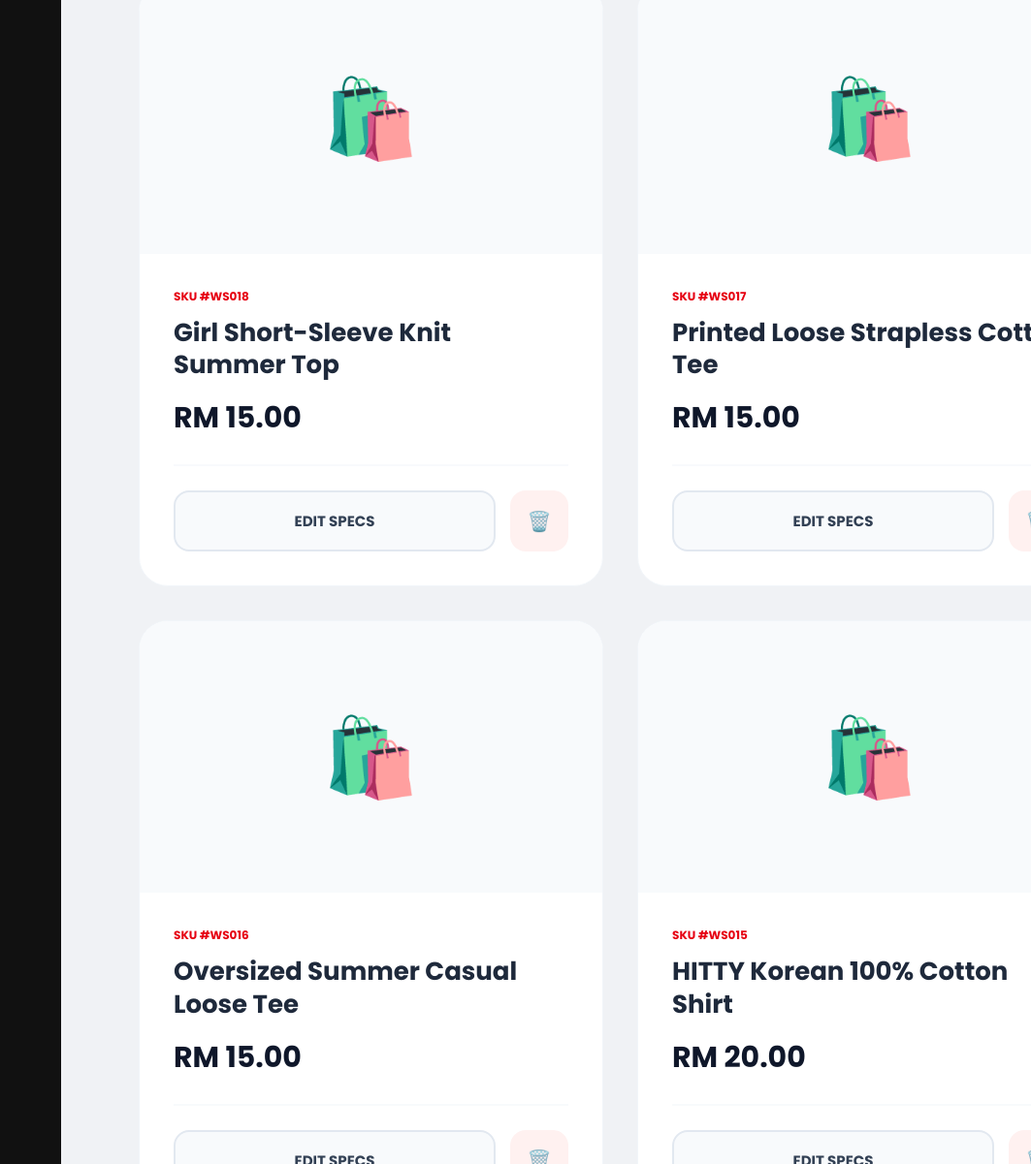
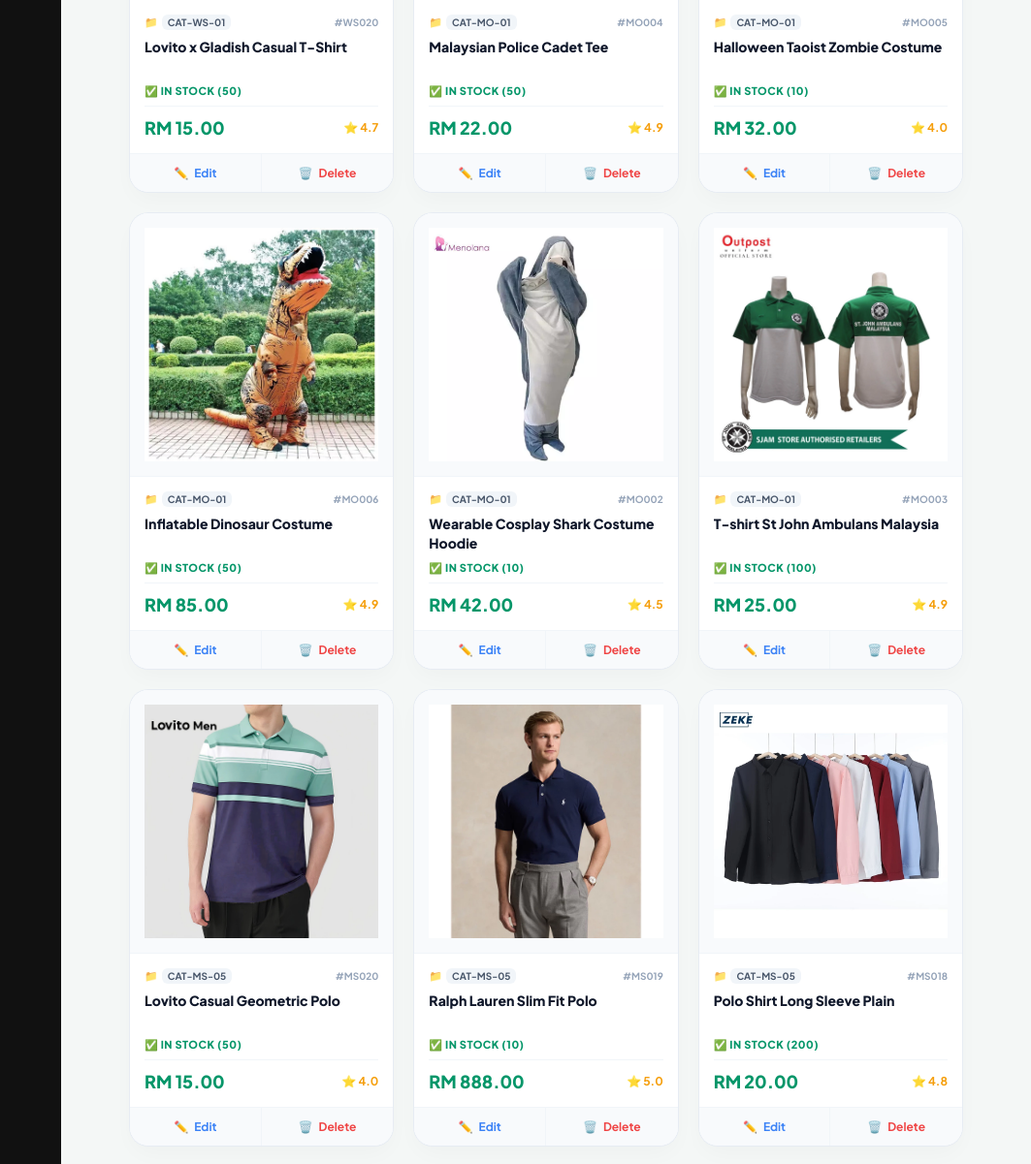
Before and after one commit to LLZ17/Online-Shopping-Plateform, a PHP site: page /admin/product_crud.php in a window 1280 px wide. Shown: the part 1155-2356 px from the top of the page at 97% size, without its empty margins (217-1280 px from the left). Run offline with PHP 8.4, Linux system fonts and the light colour scheme; a user stored in the database is signed in; data comes from the database, SQL or seed files in the repository.

Commit message:
product crud

```diff
--- a/admin/product_crud.php
+++ b/admin/product_crud.php
@@ -1,36 +1,42 @@
 <?php
-// TEE DE YONG's Part: Product CRUD (Max RM Restored + Enlarged UI)
+// TEE DE YONG's Part: Product Management (Grid Card Edition + Refresh Button)
 ini_set('display_errors', 1);
 error_reporting(E_ALL);
 
 require_once __DIR__ . '/../includes/db.php';
 
-$search    = $_GET['search'] ?? '';
+// 强大的搜索与价格过滤逻辑
+$whereConditions = ["1=1"];
+$params = [];
+
+$search = $_GET['search'] ?? '';
 $min_price = $_GET['min_price'] ?? '';
-$max_price = $_GET['max_price'] ?? ''; // 💡 确保接收 Max 参数
-$page      = isset($_GET['page']) ? max(1, (int)$_GET['page']) : 1;
-$limit     = 6;
+$max_price = $_GET['max_price'] ?? '';
 
-$where = "1=1";
-$params = [];
-if ($search !== '') { $where .= " AND name LIKE ?"; $params[] = "%$search%"; }
-if ($min_price !== '') { $where .= " AND price >= ?"; $params[] = (float)$min_price; }
-if ($max_price !== '') { $where .= " AND price <= ?"; $params[] = (float)$max_price; }
+if (!empty($search)) {
+    $whereConditions[] = "(name LIKE ? OR product_id LIKE ?)";
+    $params[] = "%$search%";
+    $params[] = "%$search%";
+}
+if ($min_price !== '') {
+    $whereConditions[] = "price >= ?";
+    $params[] = $min_price;
+}
+if ($max_price !== '') {
+    $whereConditions[] = "price <= ?";
+    $params[] = $max_price;
+}
 
-$offset = ($page - 1) * $limit;
+$whereSQL = implode(" AND ", $whereConditions);
 
 try {
-    $stmtTotal = $pdo->prepare("SELECT COUNT(*) FROM products WHERE $where");
-    $stmtTotal->execute($params);
-    $totalProducts = $stmtTotal->fetchColumn();
-    $totalPages = ceil($totalProducts / $limit);
-
-    $sql = "SELECT * FROM products WHERE $where ORDER BY product_id DESC LIMIT $limit OFFSET $offset";
+    $sql = "SELECT * FROM products WHERE $whereSQL ORDER BY created_at DESC";
     $stmt = $pdo->prepare($sql);
     $stmt->execute($params);
-    $products = $stmt->fetchAll();
+    $products = $stmt->fetchAll(PDO::FETCH_ASSOC);
 } catch (PDOException $e) {
-    die("<div style='padding:20px; color:red;'>Error: " . $e->getMessage() . "</div>");
+    $products = [];
+    $errorMsg = "Database Error: " . $e->getMessage();
 }
 
 $admin_head = __DIR__ . '/../includes/_admin_head.php';
@@ -38,99 +44,258 @@ if (file_exists($admin_head)) { include $admin_head; }
 ?>
 
 <style>
+    @import url('https://fonts.googleapis.com/css2?family=Plus+Jakarta+Sans:wght@500;600;700;800;900&display=swap');
+
     .page-title-box { display: none !important; }
-    html, body { background: #f0f2f5 !important; }
 
-    .main-container { max-width: 1400px; margin: 40px auto; padding: 0 30px; }
+    @keyframes fadeInUp {
+        from { opacity: 0; transform: translateY(15px); }
+        to { opacity: 1; transform: translateY(0); }
+    }
 
-    .top-bar { display: flex; justify-content: space-between; align-items: center; margin-bottom: 40px; }
-    .top-bar h1 { font-size: 40px; font-weight: 900; color: #111; margin: 0; letter-spacing: -2px; }
-    .btn-add-pro { background: #e60012; color: white; padding: 16px 32px; border-radius: 16px; font-weight: 800; text-decoration: none; box-shadow: 0 10px 20px rgba(230,0,18,0.2); font-size: 16px; }
+    .inventory-container {
+        width: 100%; box-sizing: border-box; padding: 20px;
+        font-family: 'Plus Jakarta Sans', system-ui, sans-serif;
+        animation: fadeInUp 0.5s ease-out forwards;
+    }
 
-    /* 💡 重新优化的过滤栏布局 */
-    .filter-card { background: white; padding: 25px; border-radius: 24px; box-shadow: 0 4px 15px rgba(0,0,0,0.03); margin-bottom: 40px; display: flex; gap: 15px; align-items: center; }
-    .input-pro { padding: 16px 20px; border: 2px solid #edf2f7; border-radius: 14px; font-weight: 600; font-size: 15px; outline: none; transition: 0.3s; }
-    .input-pro:focus { border-color: #e60012; background: #fff; }
+    .page-header { margin-bottom: 25px; display: flex; justify-content: space-between; align-items: center; flex-wrap: wrap; gap: 15px; }
+    .page-header h1 { font-size: 32px; font-weight: 900; color: #0f172a; letter-spacing: -1px; margin: 0; }
 
-    /* 搜索框占大头，Min/Max 占小头 */
-    .search-field { flex: 3; }
-    .price-field { flex: 1; min-width: 120px; }
+    /* 💡 新增的 Refresh 按钮样式 */
+    .btn-refresh {
+        background: #ffffff; color: #334155;
+        padding: 10px 16px; border-radius: 12px; text-decoration: none; font-weight: 800;
+        font-size: 13px; transition: all 0.3s ease; border: 1px solid #cbd5e1;
+        display: inline-flex; align-items: center; gap: 6px; box-shadow: 0 4px 6px -1px rgba(0,0,0,0.05);
+        white-space: nowrap; cursor: pointer;
+    }
+    .btn-refresh:hover {
+        background: #f1f5f9; color: #0f172a; border-color: #94a3b8;
+        transform: translateY(-2px); box-shadow: 0 8px 15px -3px rgba(0,0,0,0.08);
+    }
+    .icon-spin { transition: transform 0.5s ease; display: inline-block; }
+    .btn-refresh:hover .icon-spin { transform: rotate(180deg); }
 
-    .btn-search { background: #111; color: white; padding: 16px 40px; border-radius: 14px; font-weight: 800; border: none; cursor: pointer; font-size: 16px; transition: 0.3s; }
-    .btn-search:hover { background: #333; }
+    /* 红色的 New Product 按钮 */
+    .btn-add-product {
+        background: linear-gradient(135deg, #ef4444 0%, #dc2626 100%); color: #ffffff;
+        padding: 10px 20px; border-radius: 12px; text-decoration: none; font-weight: 800;
+        font-size: 13px; transition: all 0.3s ease; border: 1px solid #ef4444;
+        display: inline-flex; align-items: center; gap: 8px; box-shadow: 0 8px 15px -4px rgba(239, 68, 68, 0.4);
+        white-space: nowrap;
+    }
+    .btn-add-product:hover { transform: translateY(-2px); box-shadow: 0 12px 20px -4px rgba(239, 68, 68, 0.5); color: #ffffff; }
 
-    .product-grid { display: grid; grid-template-columns: 1fr 1fr; gap: 35px; margin-bottom: 50px; }
-    .product-card { background: white; border-radius: 30px; overflow: hidden; border: 1px solid #f1f5f9; transition: 0.4s; display: flex; flex-direction: column; }
-    .product-card:hover { transform: translateY(-8px); box-shadow: 0 25px 50px rgba(0,0,0,0.08); }
+    .filter-card {
+        background: #ffffff; border-radius: 20px; padding: 20px; margin-bottom: 25px;
+        box-shadow: 0 10px 30px -10px rgba(0,0,0,0.05); border: 1px solid rgba(226, 232, 240, 0.8);
+        display: flex; flex-wrap: wrap; gap: 15px; align-items: center;
+    }
+    .filter-input {
+        padding: 12px 18px; border-radius: 12px; border: 1px solid #e2e8f0; font-size: 14px;
+        font-family: inherit; font-weight: 600; color: #334155; outline: none; transition: border-color 0.3s;
+    }
+    .filter-input:focus { border-color: #3b82f6; box-shadow: 0 0 0 3px rgba(59, 130, 246, 0.1); }
+    .input-search { flex-grow: 1; min-width: 250px; }
+    .input-price { width: 120px; }
 
-    .img-area { height: 280px; background: #f8fafc; overflow: hidden; }
-    .img-area img { width: 100%; height: 100%; object-fit: cover; }
+    .btn-filter {
+        background: #0f172a; color: #ffffff; padding: 12px 30px; border-radius: 12px;
+        font-weight: 800; font-size: 14px; cursor: pointer; border: none; font-family: inherit;
+        transition: all 0.3s ease; text-transform: uppercase; letter-spacing: 0.5px;
+    }
+    .btn-filter:hover { background: #334155; transform: translateY(-1px); box-shadow: 0 5px 15px rgba(15, 23, 42, 0.3); }
+    .btn-reset {
+        background: #f1f5f9; color: #64748b; padding: 12px 20px; border-radius: 12px;
+        font-weight: 800; font-size: 14px; cursor: pointer; border: 1px solid #e2e8f0;
+        text-decoration: none; display: inline-flex; align-items: center; transition: all 0.3s;
+    }
+    .btn-reset:hover { background: #e2e8f0; color: #0f172a; }
 
-    .info-area { padding: 35px; flex: 1; display: flex; flex-direction: column; }
-    .item-id { font-size: 12px; font-weight: 900; color: #e60012; margin-bottom: 12px; }
-    .item-title { font-size: 26px; font-weight: 800; color: #1e293b; margin: 0 0 15px 0; line-height: 1.3; }
-    .item-price { font-size: 30px; font-weight: 900; color: #0f172a; margin-bottom: 25px; }
+    /* 商品网格布局 (4 列) */
+    .product-grid {
+        display: grid;
+        grid-template-columns: repeat(4, 1fr);
+        gap: 20px;
+        width: 100%;
+    }
 
-    .action-row { display: flex; gap: 15px; margin-top: auto; padding-top: 25px; border-top: 2px solid #f8fafc; }
-    .btn-edit { flex: 1; text-align: center; padding: 18px; background: #f8fafc; color: #334155; border-radius: 16px; text-decoration: none; font-weight: 800; font-size: 15px; border: 2px solid #e2e8f0; }
-    .btn-edit:hover { background: #e60012; color: #fff; border-color: #e60012; }
-    .btn-del { width: 60px; display: flex; align-items: center; justify-content: center; background: #fff1f0; color: #ef4444; border-radius: 16px; text-decoration: none; font-size: 20px; }
+    @media (max-width: 1400px) { .product-grid { grid-template-columns: repeat(3, 1fr); } }
+    @media (max-width: 1100px) { .product-grid { grid-template-columns: repeat(2, 1fr); } }
+    @media (max-width: 600px) { .product-grid { grid-template-columns: 1fr; } }
 
-    .pagination { display: flex; justify-content: center; align-items: center; gap: 12px; padding-bottom: 60px; }
-    .page-btn { min-width: 55px; height: 55px; display: flex; align-items: center; justify-content: center; background: white; border-radius: 16px; text-decoration: none; font-weight: 800; font-size: 18px; border: 2px solid #edf2f7; transition: 0.3s; }
-    .page-btn.active { background: #e60012; color: white; border-color: #e60012; box-shadow: 0 10px 20px rgba(230,0,18,0.2); }
+    .product-card {
+        background: #ffffff; border-radius: 20px; box-shadow: 0 10px 25px -5px rgba(0,0,0,0.03);
+        border: 1px solid rgba(226, 232, 240, 0.8); overflow: hidden;
+        display: flex; flex-direction: column; transition: all 0.3s ease;
+    }
+    .product-card:hover {
+        transform: translateY(-5px); box-shadow: 0 20px 40px -10px rgba(0,0,0,0.08);
+        border-color: rgba(59, 130, 246, 0.3);
+    }
+
+    .card-image-wrapper {
+        width: 100%; padding-top: 100%; position: relative;
+        background: #f8fafc; border-bottom: 1px solid #f1f5f9;
+    }
+    .card-img {
+        position: absolute; top: 0; left: 0; width: 100%; height: 100%;
+        object-fit: contain; padding: 15px; box-sizing: border-box;
+    }
+
+    .card-body { padding: 15px; display: flex; flex-direction: column; flex-grow: 1; }
+
+    .card-category-row { display: flex; justify-content: space-between; align-items: center; margin-bottom: 8px; }
+    .p-category { font-size: 11px; color: #64748b; font-weight: 700; display: inline-flex; align-items: center; gap: 4px; }
+    .cat-badge { background: #f1f5f9; padding: 2px 6px; border-radius: 6px; font-size: 10px; color: #475569; }
+
+    .p-title {
+        font-size: 14px; font-weight: 800; color: #0f172a; line-height: 1.4;
+        margin-bottom: 8px; height: 40px;
+        display: -webkit-box; -webkit-line-clamp: 2; -webkit-box-orient: vertical; overflow: hidden;
+    }
+
+    .card-price-row {
+        display: flex; justify-content: space-between; align-items: center;
+        margin-top: auto; padding-top: 10px; border-top: 1px solid #f1f5f9;
+    }
+    .price-tag { font-size: 18px; font-weight: 900; color: #059669; }
+    .rating-star { color: #f59e0b; font-size: 12px; font-weight: 700; }
+
+    .card-stock-status {
+        font-size: 11px; font-weight: 800; text-transform: uppercase; letter-spacing: 0.5px;
+        margin-bottom: 8px; display: flex; align-items: center; gap: 5px;
+    }
+    .stock-good { color: #059669; }
+    .stock-low { color: #d97706; }
+    .stock-out { color: #dc2626; }
+
+    .card-actions {
+        display: grid; grid-template-columns: 1fr 1fr;
+        border-top: 1px solid #f1f5f9; background: #f8fafc;
+    }
+    .btn-card-action {
+        padding: 12px; text-align: center; text-decoration: none; font-size: 12px;
+        font-weight: 700; transition: all 0.2s; display: flex; align-items: center; justify-content: center; gap: 6px;
+    }
+    .btn-edit { color: #3b82f6; border-right: 1px solid #f1f5f9; }
+    .btn-edit:hover { background: #e0f7fa; color: #01579b; }
+
+    .btn-delete { color: #ef4444; }
+    .btn-delete:hover { background: #fee2e2; color: #b91c1c; }
 </style>
 
-<div id="product-app" class="main-container" style="display:none;">
-    <div class="top-bar">
+<div class="inventory-container">
+    <div class="page-header">
         <h1>Inventory Control</h1>
-        <a href="admin_product_add.php" class="btn-add-pro">+ NEW PRODUCT</a>
+
+        <div style="display: flex; gap: 12px; align-items: center; flex-wrap: wrap;">
+            <a href="product_crud.php" class="btn-refresh">
+                <span class="icon-spin">🔄</span> Refresh
+            </a>
+            <a href="product_add.php" class="btn-add-product">
+                <span>➕</span> NEW PRODUCT
+            </a>
+        </div>
     </div>
 
+    <?php if (isset($errorMsg)): ?>
+        <div style="background:#fef2f2; color:#dc2626; padding:15px; border-radius:12px; margin-bottom:20px; border: 1px solid #fecaca; font-weight:600;">
+            ⚠️ <?= $errorMsg ?>
+        </div>
+    <?php endif; ?>
+
     <form method="GET" class="filter-card">
-        <input type="text" name="search" class="input-pro search-field" placeholder="Search product name..." value="<?= htmlspecialchars($search) ?>">
-        <input type="number" step="0.01" name="min_price" class="input-pro price-field" placeholder="Min RM" value="<?= htmlspecialchars($min_price) ?>">
-        <input type="number" step="0.01" name="max_price" class="input-pro price-field" placeholder="Max RM" value="<?= htmlspecialchars($max_price) ?>">
-        <button type="submit" class="btn-search">FILTER</button>
+        <input type="text" name="search" class="filter-input input-search" placeholder="Search product name or ID..." value="<?= htmlspecialchars($search) ?>">
+        <input type="number" name="min_price" class="filter-input input-price" placeholder="Min RM" step="0.01" value="<?= htmlspecialchars($min_price) ?>">
+        <input type="number" name="max_price" class="filter-input input-price" placeholder="Max RM" step="0.01" value="<?= htmlspecialchars($max_price) ?>">
+        <button type="submit" class="btn-filter">FILTER</button>
+
+        <?php if (!empty($search) || $min_price !== '' || $max_price !== ''): ?>
+            <a href="product_crud.php" class="btn-reset">✖ Reset</a>
+        <?php endif; ?>
     </form>
 
+    <?php if (!empty($products)): ?>
         <div class="product-grid">
-        <?php foreach ($products as $p): ?>
+            <?php foreach ($products as $p):
+                $images = explode(',', $p['product_image']);
+                $firstImage = trim($images[0]);
+                $photoPath = !empty($firstImage) ? "../images/" . htmlspecialchars($firstImage) : '../images/default_product.png';
+
+                $stock = (int)$p['stock'];
+                $threshold = (int)($p['low_stock_threshold'] ?? 5);
+
+                if ($stock <= 0) {
+                    $stockClass = 'stock-out';
+                    $stockLabel = '🛑 Out of stock';
+                } elseif ($stock <= $threshold) {
+                    $stockClass = 'stock-low';
+                    $stockLabel = '⚠️ Low Stock (' . $stock . ')';
+                } else {
+                    $stockClass = 'stock-good';
+                    $stockLabel = '✅ In stock (' . $stock . ')';
+                }
+            ?>
             <div class="product-card">
-            <div class="img-area">
-                <?php if(!empty($p['image_path'])): ?>
-                    <img src="../<?= htmlspecialchars($p['image_path']) ?>">
-                <?php else: ?><div style="height:100%; display:flex; align-items:center; justify-content:center; font-size:80px; color:#cbd5e1;">🛍️</div><?php endif; ?>
+                <div class="card-image-wrapper">
+                    <img src="<?= $photoPath ?>" class="card-img" onerror="this.src='../images/default_product.png'" alt="Product">
                 </div>
-            <div class="info-area">
-                <div class="item-id">SKU #<?= $p['product_id'] ?></div>
-                <h3 class="item-title"><?= htmlspecialchars($p['name']) ?></h3>
-                <div class="item-price">RM <?= number_format($p['price'], 2) ?></div>
-                <div class="action-row">
-                    <a href="admin_product_edit.php?id=<?= $p['product_id'] ?>" class="btn-edit">EDIT SPECS</a>
-                    <a href="admin_product_delete.php?id=<?= $p['product_id'] ?>" class="btn-del" onclick="return confirm('Delete item?')">🗑️</a>
+
+                <div class="card-body">
+                    <div class="card-category-row">
+                        <span class="p-category">📁 <span class="cat-badge"><?= htmlspecialchars($p['category_id']) ?></span></span>
+                        <span style="font-size: 10px; color: #94a3b8; font-weight: 700;">#<?= htmlspecialchars($p['product_id']) ?></span>
                     </div>
+
+                    <div class="p-title"><?= htmlspecialchars($p['name']) ?></div>
+
+                    <div class="card-stock-status <?= $stockClass ?>">
+                        <?= $stockLabel ?>
+                    </div>
+
+                    <div class="card-price-row">
+                        <span class="price-tag">RM <?= number_format($p['price'], 2) ?></span>
+                        <span class="rating-star">⭐ <?= number_format($p['rating'], 1) ?></span>
+                    </div>
+                </div>
+
+                <div class="card-actions">
+                    <a href="product_edit.php?id=<?= urlencode($p['product_id']) ?>" class="btn-card-action btn-edit">
+                        <span>✏️</span> Edit
+                    </a>
+                    <a href="product_delete.php?id=<?= urlencode($p['product_id']) ?>" class="btn-card-action btn-delete" onclick="return confirm('Confirm DELETE [<?= htmlspecialchars($p['product_id']) ?>]?');">
+                        <span>🗑️</span> Delete
+                    </a>
                 </div>
             </div>
             <?php endforeach; ?>
         </div>
-
-    <?php if ($totalPages > 1): ?>
-    <div class="pagination">
-        <?php for ($i = 1; $i <= $totalPages; $i++): ?>
-            <a href="?page=<?= $i ?>&search=<?= urlencode($search) ?>&min_price=<?= urlencode($min_price) ?>&max_price=<?= urlencode($max_price) ?>" class="page-btn <?= ($i == $page) ? 'active' : '' ?>"><?= $i ?></a>
-        <?php endfor; ?>
+    <?php else: ?>
+        <div style="background:#ffffff; border-radius:20px; border:1px solid #e2e8f0; text-align:center; padding:80px; color:#94a3b8;">
+            <div style="font-size:50px; margin-bottom:15px;">🛍️</div>
+            <div style="font-size:18px; font-weight:700;">No products found.</div>
+            <?php if (!empty($search) || $min_price !== '' || $max_price !== ''): ?>
+                <div style="font-size:14px; margin-top:10px;">Try adjusting your filters.</div>
+            <?php endif; ?>
         </div>
     <?php endif; ?>
+
 </div>
 
 <script>
     document.addEventListener("DOMContentLoaded", function() {
-        const app = document.getElementById('product-app');
-        app.style.display = 'block';
-        let v = document.querySelector('.admin-content-viewport, .main-content, .content-wrapper, main');
-        if (v) { v.innerHTML = ''; v.appendChild(app); }
+        let viewport = document.querySelector('.admin-content-viewport, .main-content, .content-wrapper, main');
+        let container = document.querySelector('.inventory-container');
+        if (viewport && container && viewport !== container.parentNode) {
+            viewport.innerHTML = '';
+            viewport.appendChild(container);
+        }
     });
 </script>
 
-<?php $foot = __DIR__ . '/../includes/_foot.php'; if (file_exists($foot)) { include $foot; } ?>
+<?php
+$foot = __DIR__ . '/../includes/_foot.php';
+if (file_exists($foot)) { include $foot; }
+?>
```
Lines whose indentation alone changed are shown as unchanged.
